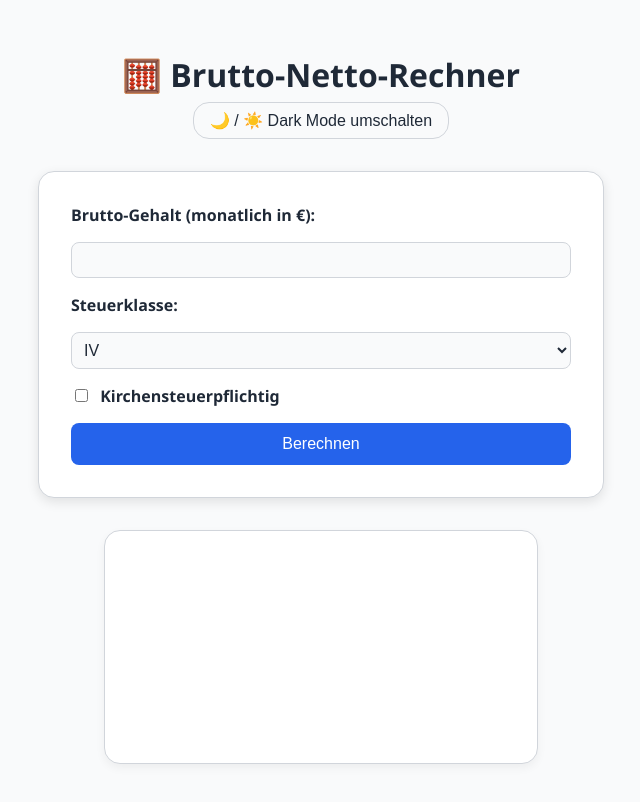
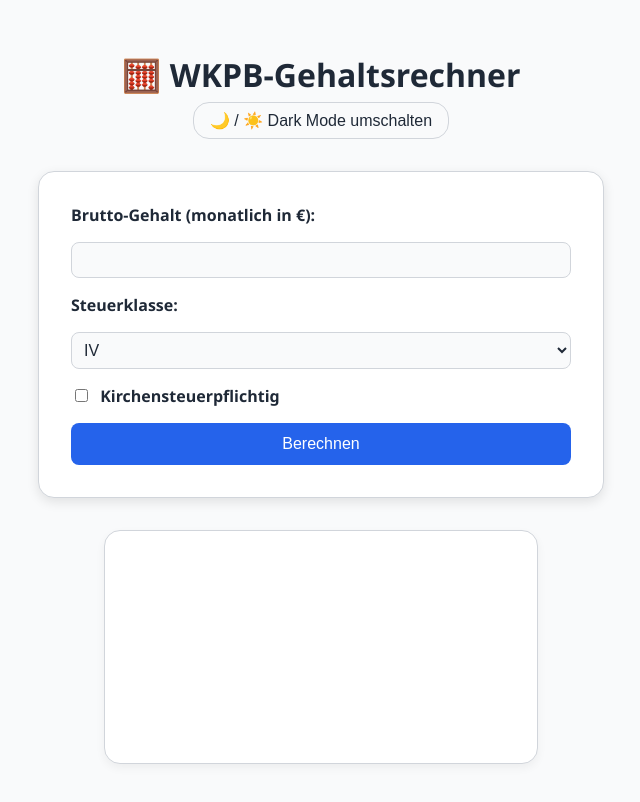
Before and after one commit to Samuel29102000/brutto-netto-rechner-webapp, a plain HTML site: page index.html in a window 1280 px wide. Shown: the whole page, without its empty margins (319-959 px from the left). Drawn offline with nearby package versions, Linux system fonts and the light colour scheme.

Commit message:
Update index.html

```diff
--- a/index.html
+++ b/index.html
@@ -133,7 +133,7 @@
   </style>
 </head>
 <body>
-  <h1>🧮 Brutto-Netto-Rechner</h1>
+  <h1>🧮 WKPB-Gehaltsrechner</h1>
 
   <div class="toggle-container">
     <button onclick="toggleTheme()">🌙 / ☀️ Dark Mode umschalten</button>
```
